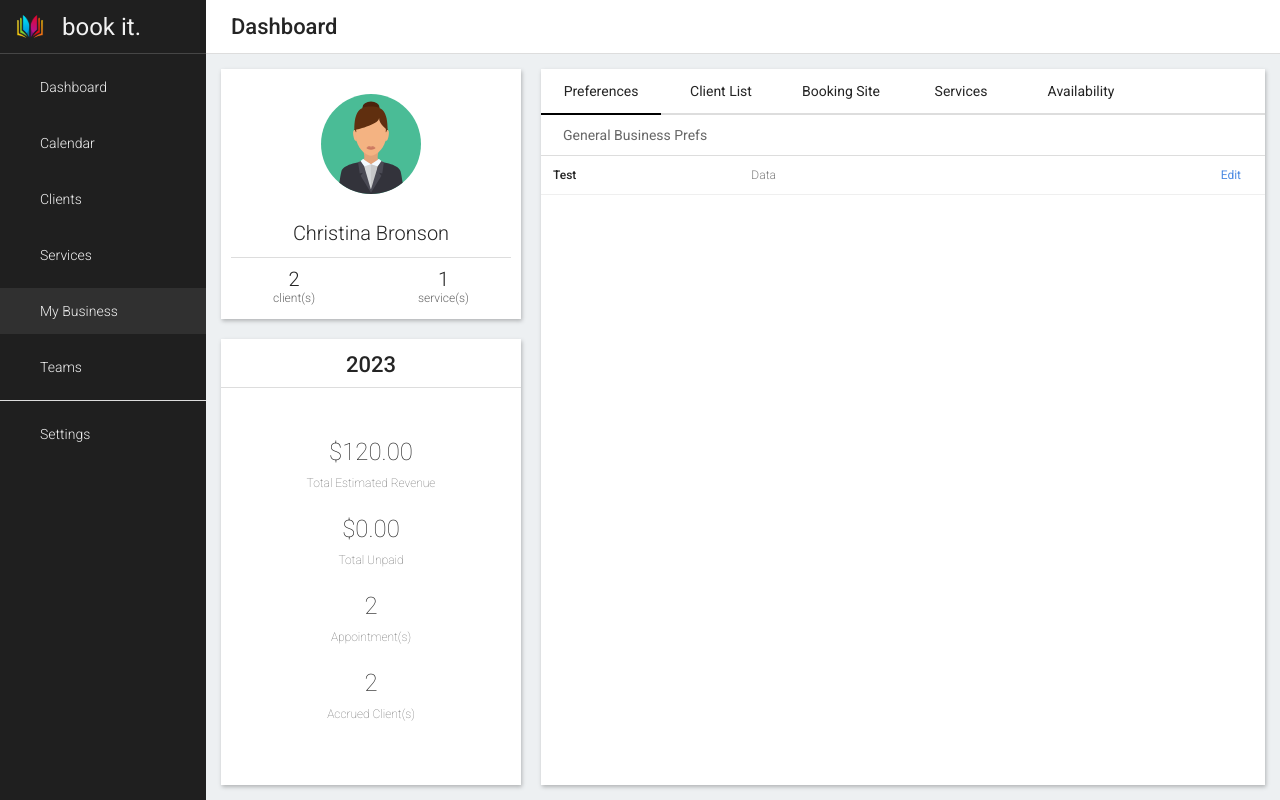
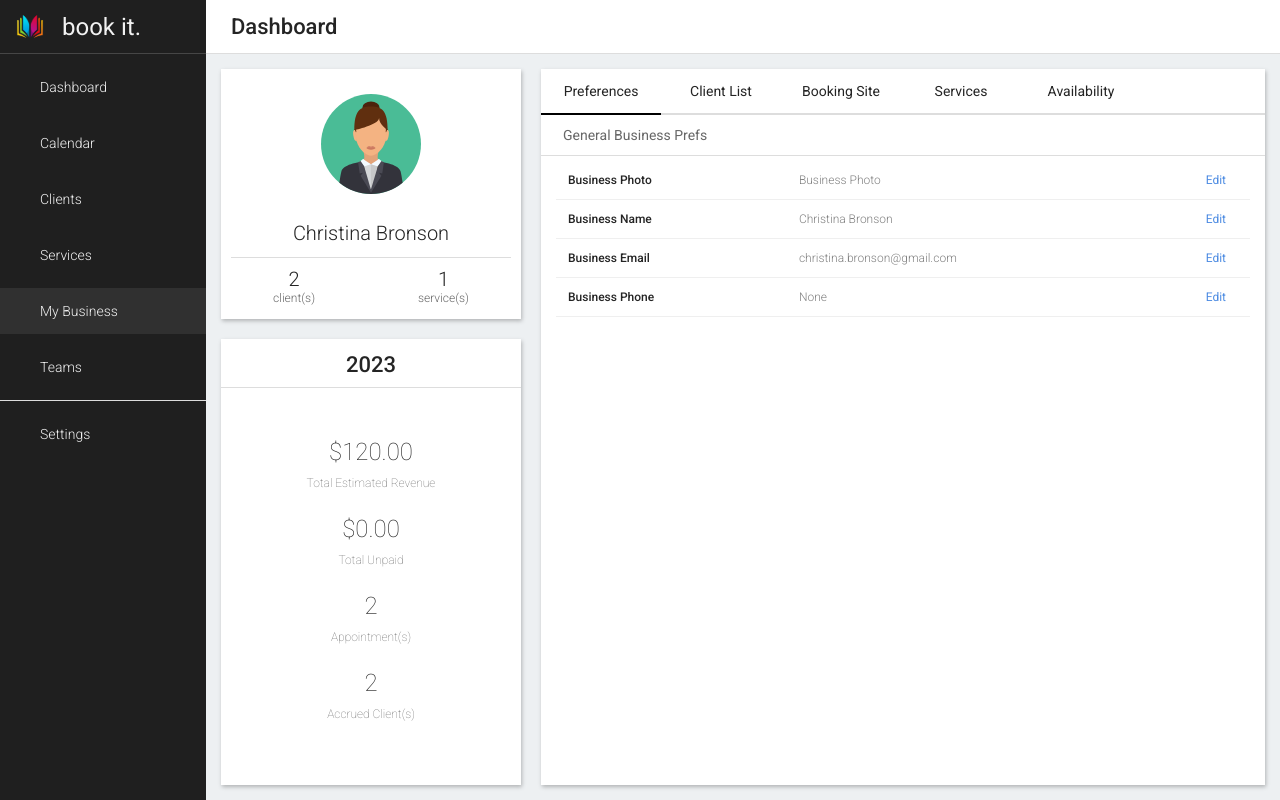
Before and after one commit to ryanhartwig/bookeasy, a Next.js app in the folder next/: page /business in a window 1280 px wide. Built offline with nearby package versions, Linux system fonts and the light colour scheme.

Commit message:
Finish Preferences (read) component

```diff
--- a/next/src/app/business/settings.tsx
+++ b/next/src/app/business/settings.tsx
@@ -1,6 +1,8 @@
 'use client';
 
 import { Tabs } from "@/components/UI/Tabs/Tabs";
+import { sample_businesses } from "@/utility/sample_data/sample_businesses";
+import { sample_user } from "@/utility/sample_data/sample_user";
 import { useMemo, useState } from "react";
 import styles from './business.module.scss';
 import { Availability } from "./tabs/Availability";
@@ -13,14 +15,20 @@ export const Settings: React.FC = () => {
 
   const [tab, setTab] = useState<number>(0);
   const tabs = ['Preferences', 'Client List', 'Booking Site', 'Services', 'Availability'];
-  const tabComponents = [Prefs, ClientList, BookingSitePrefs, Services, Availability];
+  const tabComponents = [
+    <Prefs key={Prefs.name} business={sample_businesses.find(b => b.id === sample_user.own_business_id)!} />,
+    <ClientList key={ClientList.name} />,
+    <BookingSitePrefs key={BookingSitePrefs.name} />,
+    <Services key={Services.name} />,
+    <Availability key={Availability.name} />
+  ];
 
   return (
     <>
       <Tabs tab={tab} setTab={setTab} tabs={tabs} />
       <div className={styles.settings_wrapper}>
-        {tabComponents.map((Comp, i) =>
-          i === tab ? <Comp key={Comp.name}/> : <div key={i}></div>
+        {tabComponents.map((component, i) =>
+          i === tab ? <div key={i}>{component}</div> : <div key={i}></div>
         )}
       </div>
     </>
--- a/next/src/app/business/tabs/Prefs.tsx
+++ b/next/src/app/business/tabs/Prefs.tsx
@@ -1,10 +1,17 @@
 'use client';
 
 import { Setting } from '@/components/UI/Setting/Setting';
-import { useState } from 'react';
+import { Business } from '@/types/Business';
+import { sample_businesses } from '@/utility/sample_data/sample_businesses';
+import { sample_user } from '@/utility/sample_data/sample_user';
+import { useMemo, useState } from 'react';
 import styles from './tabs.module.scss';
 
-export const Prefs = () => {
+interface PrefsProps {
+  business: Business,
+}
+
+export const Prefs: React.FC<PrefsProps> = ({business}) => {
 
   const [toggle, setToggle] = useState<boolean>(false);
 
@@ -13,9 +20,21 @@ export const Prefs = () => {
       <p>General Business Prefs</p>
       <hr />
 
-      <Setting label='Test'>
-        <p>Data</p>
-      </Setting>
+      <div className={styles.settings}>
+        <Setting label='Business Photo'>
+          <p>Business Photo</p>
+        </Setting>
+        <Setting label='Business Name'>
+          <p>{business.name ?? 'None'}</p>
+        </Setting>
+        <Setting label='Business Email'>
+          <p>{business.email ?? 'None'}</p>
+        </Setting>
+        <Setting label='Business Phone'>
+          <p>{business.phone ?? 'None'}</p>
+        </Setting>
+      </div>
+
     </div>
   )
 }
--- a/next/src/app/business/tabs/tabs.module.scss
+++ b/next/src/app/business/tabs/tabs.module.scss
@@ -8,3 +8,8 @@
     color: var(--font-color-alt);
   }
 }
+
+.settings {
+  width: 100%;
+  padding: 5px 15px;
+}
--- a/next/src/components/UI/Setting/setting.module.scss
+++ b/next/src/components/UI/Setting/setting.module.scss
@@ -17,8 +17,8 @@
 }
 
 .value {
-  position: relative;
-  left: 25%;
+  position: absolute;
+  left: 35%;
   font-weight: 300;
   color: grey;
 }
@@ -52,6 +52,7 @@
   width: 30px;
 
   position: relative;
+  right: 6px;
 
   background-color: rgb(196, 195, 195);
   border-radius: 10000px;
```
